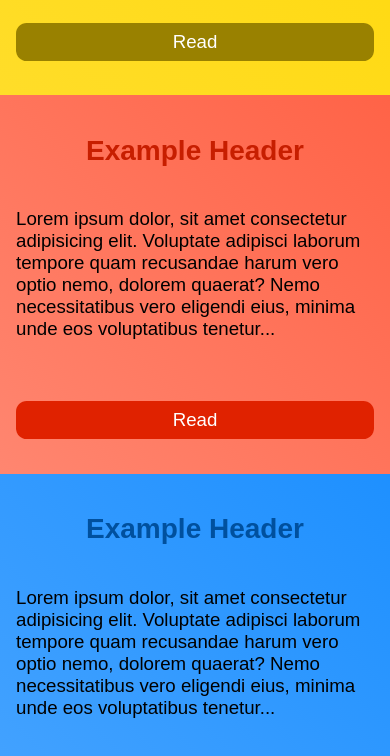
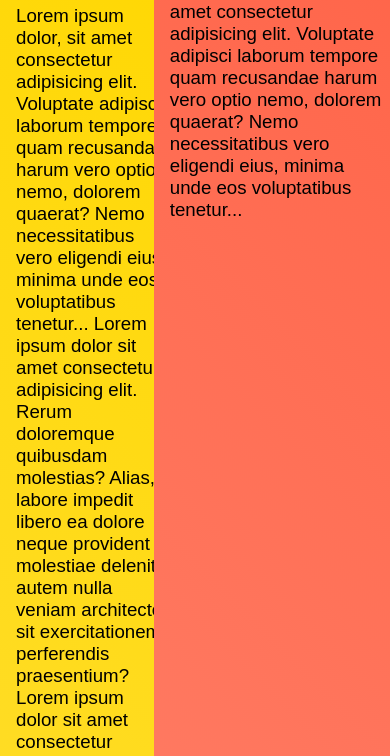
Before and after one commit to andydevs/css-grid-blog-homepage-example, a website: page _public/index.html in a window 390 px wide. Shown: the part 713-1469 px from the top of the page. Drawn offline with nearby package versions, Linux system fonts and the light colour scheme.

Commit message:
Added tablet layout

```diff
--- a/scss/main.scss
+++ b/scss/main.scss
@@ -1,4 +1,5 @@
 $responsive-mobile-size: 830px;
+$responsive-tablet-size: 1200px;
 $menu-background: #444;
 $main-background: gold;
 $second-backgrounds:
@@ -10,6 +11,12 @@ $third-backgrounds:
 
 @mixin on-mobile {
     @media only screen and (max-width: $responsive-mobile-size) {
+        @content;
+    }
+}
+
+@mixin on-tablet {
+    @media only screen and (max-width: $responsive-tablet-size) {
         @content;
     }
 }
@@ -70,6 +77,26 @@ $third-backgrounds:
             "third-9  third-10"
             "third-11 third-12";
     }
+
+    // Grid areas on tablet
+    @include on-tablet {
+        // CSS Grid
+        display: grid;
+        grid-template-rows: repeat(8, 1fr);
+        grid-template-columns: repeat(6, 1fr);
+
+        // Grid areas
+        grid-template-areas:
+            "menu     menu     menu     menu     menu     menu"
+            "main     main     main     main     second-1 second-1"
+            "main     main     main     main     second-1 second-1"
+            "second-2 second-2 second-2 third-1  second-1 second-1"
+            "second-2 second-2 second-2 third-1  third-2  third-3"
+            "second-3 second-3 second-3 third-4  third-5  third-6"
+            "second-3 second-3 second-3 third-7  third-8  third-9"
+            "second-3 second-3 second-3 third-10 third-11 third-12";
+    }
+
 
     // Font styling
     font-family: "Calibri Light", sans-serif;
@@ -169,6 +196,17 @@ $third-backgrounds:
             "icon-1 icon-2 icon-3 icon-4 icon-5";
     }
 
+    // Tablet styling
+    @include on-tablet {
+        display: grid;
+        grid-template-rows: repeat(2, 1fr);
+        grid-template-columns: repeat(4, 1fr);
+        place-items: center;
+        grid-template-areas:
+            "title  title  title  icon-1"
+            "icon-2 icon-3 icon-4 icon-5";
+    }
+
     .title {
         grid-area: title;
         margin: 16pt;
```
Also changed, not shown: _public/main.css, 1 other file.
